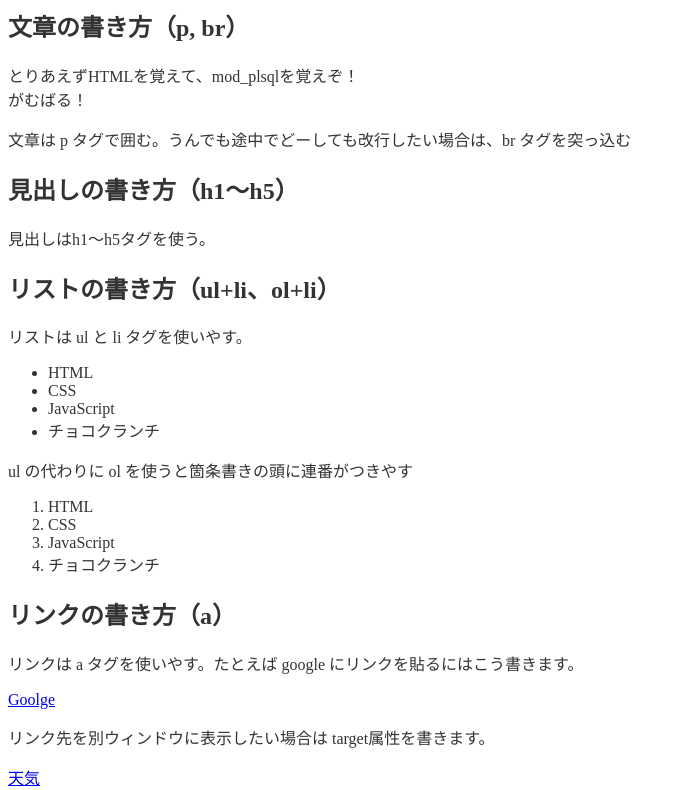
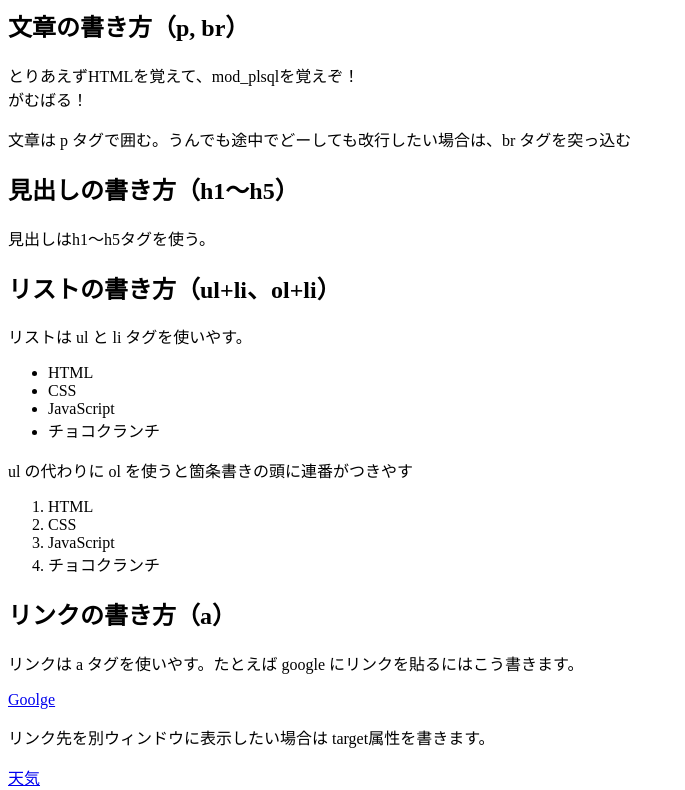
Before and after one commit to ohha-tommy/ohha-tommy.github.io, a plain HTML site: page demo01.html in a window 1280 px wide. Shown: the part 81-871 px from the top of the page, without its empty margins (0-685 px from the left). Drawn offline with Linux system fonts and the light colour scheme.

Commit message:
Update demo01.html

```diff
--- a/demo01.html
+++ b/demo01.html
@@ -1,13 +1,7 @@
 <!doctype html>
 <html>
 <head>
-	<style>
-    		body{
-	  		font-family: Meiryo;
-	   		color: #333;
-    		}
 
-	</style>
 </head>
 <body>
 	<h1>はじめてのHTML ～Tommyの成長日記～</h1>
```
